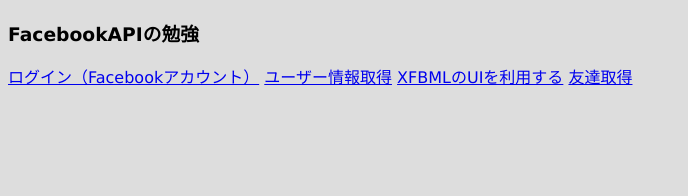
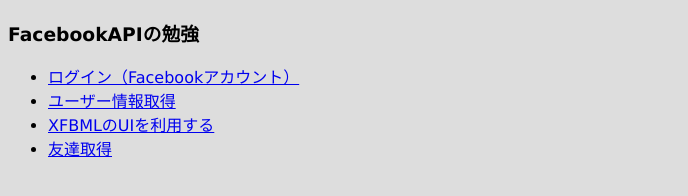
Before and after one commit to ikotan69/FbGae, a plain HTML site: page index.html in a window 1280 px wide. Shown: the whole page, without its empty margins (0-688 px from the left). Drawn offline with Linux system fonts and the light colour scheme.

Commit message:
create li and add detail

```diff
--- a/index.html
+++ b/index.html
@@ -17,11 +17,12 @@
 	<body>
 		<div>
 			<h3>FacebookAPIの勉強</h3>
-			<a href="/details/helloworld.html">ログイン（Facebookアカウント）</a>
-			<a href="/details/getmedata.html">ユーザー情報取得</a>
-			<a href="/details/xfbml.html">XFBMLのUIを利用する</a>
-			<a href="/details/friends.html">友達取得</a>
-
+			<ul>
+				<li><a href="/details/helloworld.html">ログイン（Facebookアカウント）</a></li>
+				<li><a href="/details/getmedata.html">ユーザー情報取得</a></li>
+				<li><a href="/details/xfbml.html">XFBMLのUIを利用する</a></li>
+				<li><a href="/details/friends.html">友達取得</a></li>
+			</ul>
 		</div>
 	</body>
 </html>
--- a/js/helloworld.js
+++ b/js/helloworld.js
@@ -35,6 +35,7 @@
 	};
 };
 
+//javascript SDK
 $(function () {
 	(function () {
 		var e = document.createElement('script');
```
